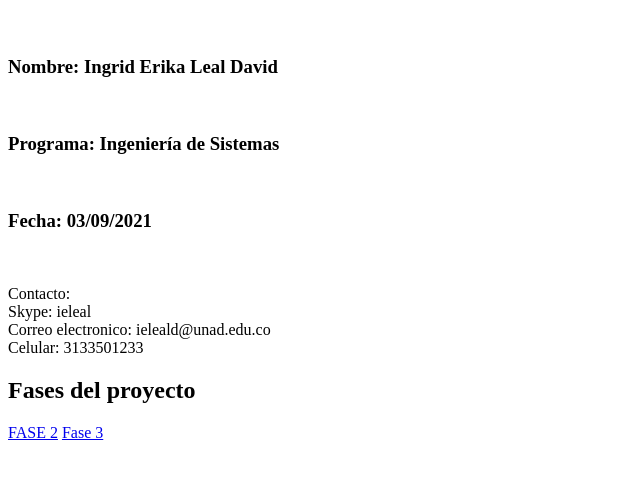
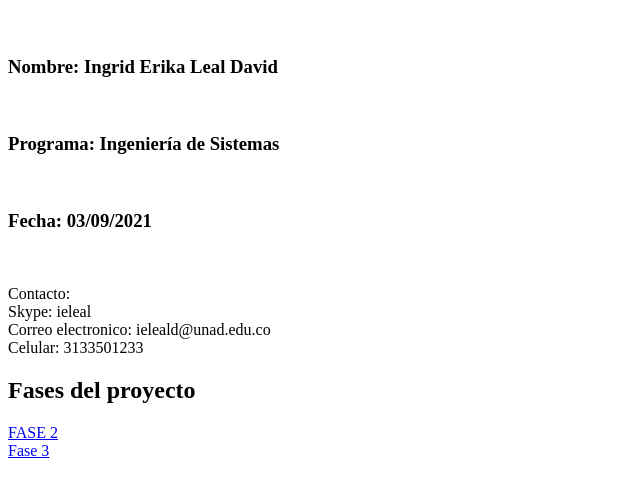
Before and after one commit to Ingrild/DSW-FASE3IngridLeal, a plain HTML site: page index.html in a window 1280 px wide. Shown: the part 61-558 px from the top of the page, without its empty margins (0-640 px from the left). Drawn offline with Linux system fonts and the light colour scheme.

Commit message:
ultima actualización fase3

```diff
--- a/index.html
+++ b/index.html
@@ -17,7 +17,7 @@
         Celular: 3133501233
     </p>
     <h2>Fases del proyecto</h2>
-    <a href="fase2\desing.html">FASE 2</a>
+    <a href="fase2\desing.html">FASE 2</a><br>
     <a href="fase3\index.html">Fase 3</a>
 </body>
 </html>
```
